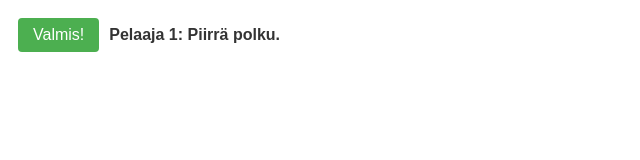
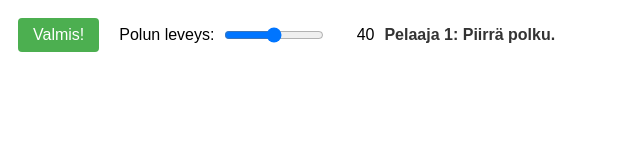
Before and after one commit to jkarenko/polkua-pitkin, a plain HTML site: page index.html in a window 1280 px wide. Shown: the whole page, without its empty margins (0-640 px from the left). Drawn offline with Linux system fonts and the light colour scheme.

Commit message:
feat(ui): Add width control slider for player path customization
Introduced a slider to adjust the width of Player 1's path, enhancing user interaction. The slider updates the displayed width value in real-time and redraws the path if necessary.

```diff
--- a/index.html
+++ b/index.html
@@ -17,6 +17,7 @@
             border-radius: 5px;
             display: flex;
             align-items: center;
+            gap: 10px;
         }
         #doneButton, #resetButton {
             padding: 8px 15px;
@@ -36,12 +37,29 @@
             font-weight: bold;
             color: #333;
         }
+        .width-control {
+            display: flex;
+            align-items: center;
+            gap: 8px;
+        }
+        #widthSlider {
+            width: 100px;
+        }
+        #widthValue {
+            min-width: 40px;
+            text-align: right;
+        }
     </style>
 </head>
 <body>
     <div id="controls">
         <button id="doneButton">Valmis!</button>
         <button id="resetButton" style="display: none;">Uusi Peli</button>
+        <div class="width-control">
+            <label for="widthSlider">Polun leveys:</label>
+            <input type="range" id="widthSlider" min="20" max="60" value="40">
+            <span id="widthValue">40</span>
+        </div>
         <div id="status">Pelaaja 1: Piirrä polku.</div>
     </div>
     <canvas id="gameCanvas"></canvas>
@@ -55,7 +73,7 @@
 
         // --- Constants ---
         const P1_COLOR = 'lightblue';
-        const P1_WIDTH = 40;
+        let P1_WIDTH = 40;
         const P2_COLOR = 'black';
         const P2_WIDTH = 3;
         const START_COLOR = 'gray';
@@ -530,6 +548,17 @@
         doneButton.addEventListener('click', handleP1Done);
         resetButton.addEventListener('click', resetGame);
 
+        // Add width slider event listener
+        const widthSlider = document.getElementById('widthSlider');
+        const widthValue = document.getElementById('widthValue');
+        widthSlider.addEventListener('input', (e) => {
+            P1_WIDTH = parseInt(e.target.value);
+            widthValue.textContent = P1_WIDTH;
+            if (gameState === 'P1_DRAWING' && player1Path.length > 0) {
+                redrawAll();
+            }
+        });
+
         window.addEventListener('resize', resizeCanvas);
 
         // Initial setup
```
